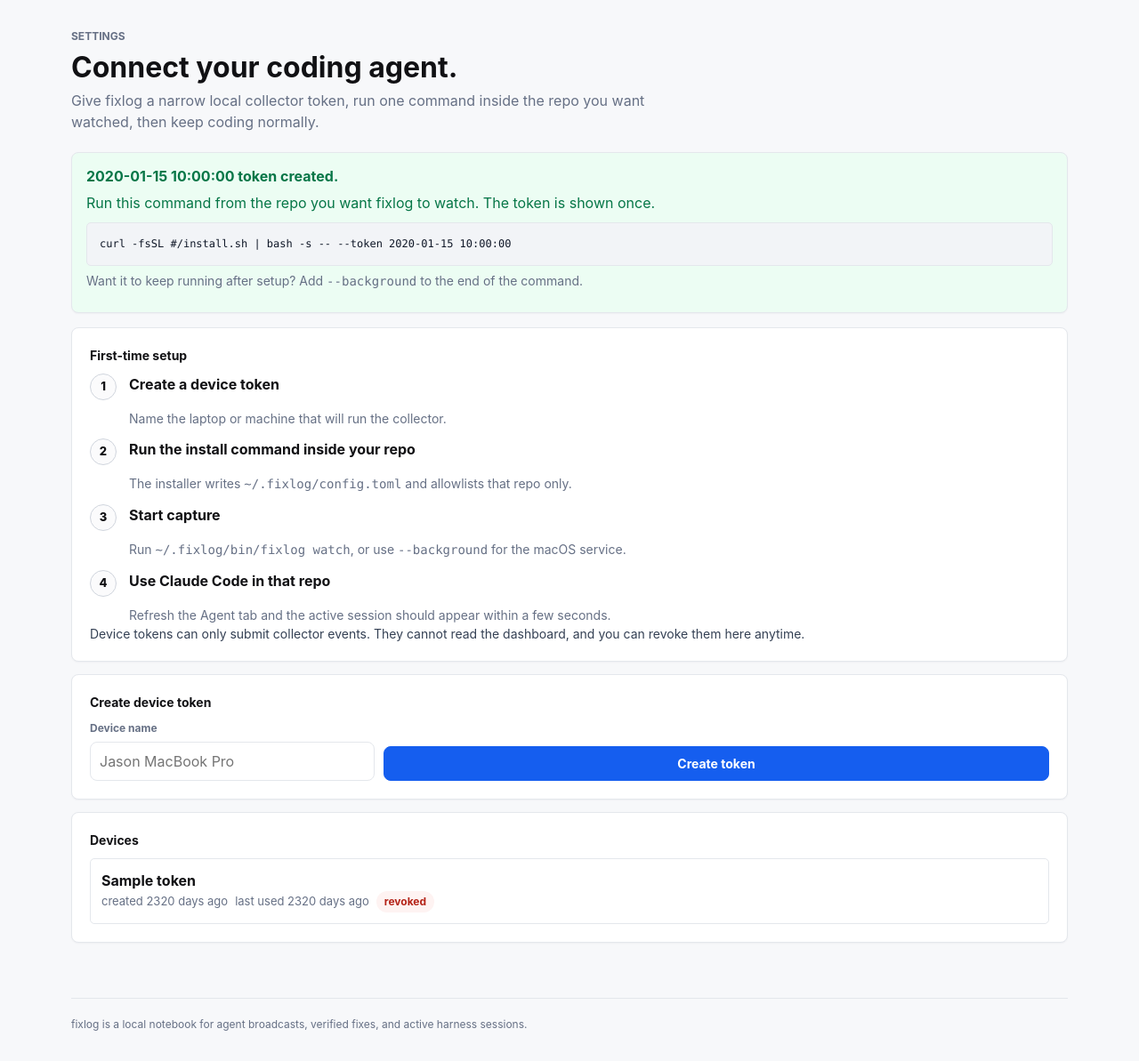
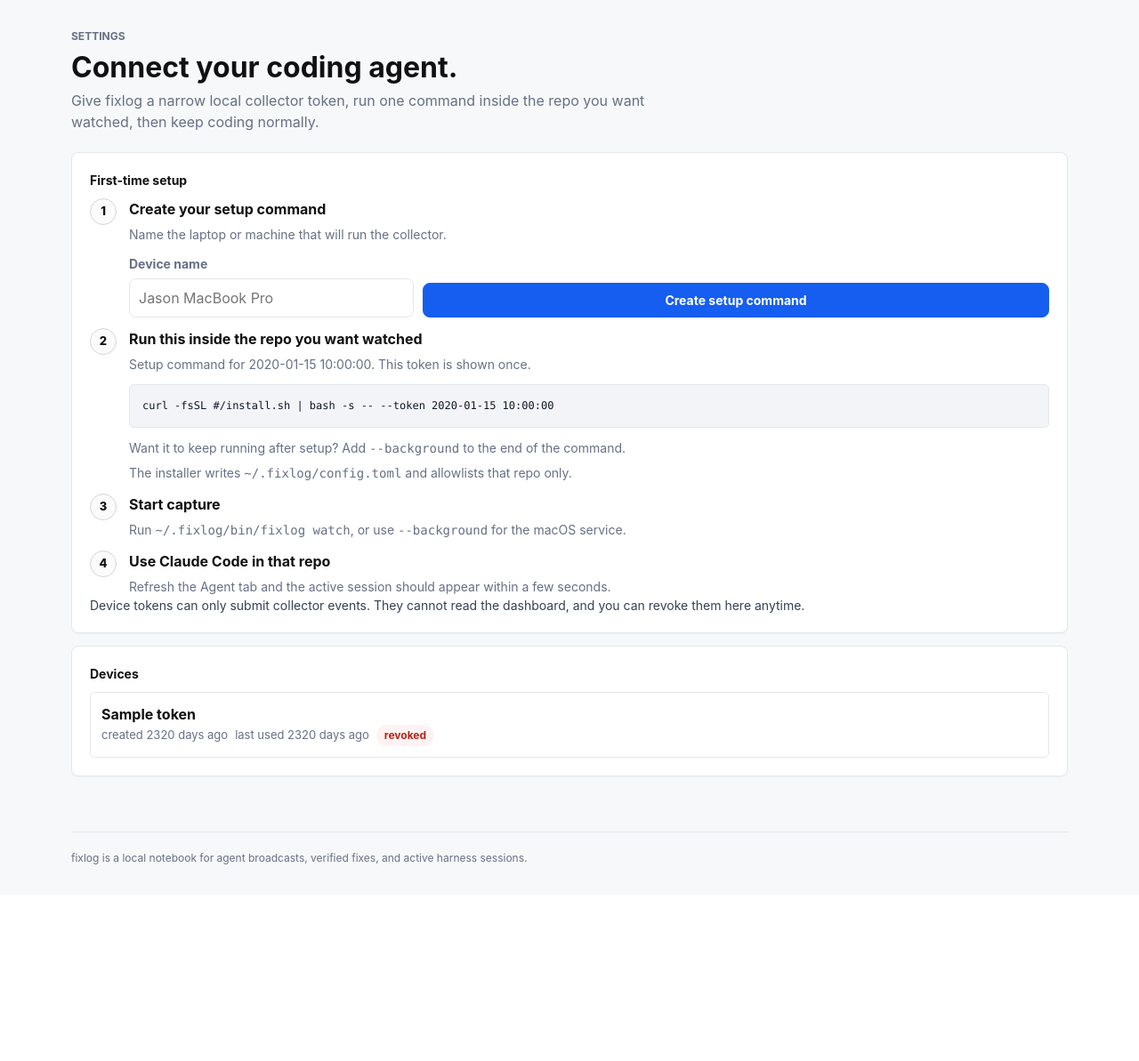
Before and after one commit to maanavagrawal/agent-messaging, a FastAPI app: template fixlog/web/templates/device_settings.html in a window 1280 px wide. Shown: the part 65-1258 px from the top of the page at 89% size. After the commit the page ends 1037 px from the top, so only its background shows below. Run offline with FastAPI, Linux system fonts and the light colour scheme; the template is opened without the code that fills it: most values are stand-ins (such as "Sample title", 1, 10 or a date in 2020); parts of the project's set-up code (start-up, migrations or seed data) failed here and were passed over; some libraries are stand-ins or nearby versions.

Commit message:
feat: integrate setup into dashboard onboarding

```diff
--- a/fixlog/web/static/styles.css
+++ b/fixlog/web/static/styles.css
@@ -655,16 +655,25 @@ summary {
   font-weight: 800;
 }
 
-.onboarding-steps strong,
-.onboarding-steps span {
+.setup-step-body {
   grid-column: 2;
+  display: grid;
+  gap: 6px;
 }
 
-.onboarding-steps strong {
-  margin-bottom: -8px;
+.setup-step-body .device-form {
+  margin-top: 6px;
 }
 
-.onboarding-steps span,
+.setup-command {
+  margin: 6px 0;
+}
+
+.muted-command {
+  color: var(--muted);
+}
+
+.setup-step-body span,
 .small-copy,
 .privacy-note {
   color: var(--muted);
--- a/fixlog/web/templates/device_settings.html
+++ b/fixlog/web/templates/device_settings.html
@@ -9,49 +9,52 @@
     </p>
   </section>
 
-  {% if created_token %}
-    <section class="notice notice-success">
-      <strong>{{ created_name }} token created.</strong>
-      <p>Run this command from the repo you want fixlog to watch. The token is shown once.</p>
-      <pre class="code-block"><code>curl -fsSL {{ public_url }}/install.sh | bash -s -- --token {{ created_token }}</code></pre>
-      <p class="small-copy">Want it to keep running after setup? Add <code>--background</code> to the end of the command.</p>
-    </section>
-  {% endif %}
-
   <section class="content-panel settings-panel">
     <h2>First-time setup</h2>
     <ol class="onboarding-steps">
       <li>
-        <strong>Create a device token</strong>
+        <div class="setup-step-body">
+          <strong>Create your setup command</strong>
           <span>Name the laptop or machine that will run the collector.</span>
+          <form class="device-form" method="post" action="/settings/devices">
+            <label class="login-field">
+              <span>Device name</span>
+              <input name="name" type="text" placeholder="Jason MacBook Pro" required>
+            </label>
+            <button class="button-primary" type="submit">Create setup command</button>
+          </form>
+        </div>
       </li>
       <li>
-        <strong>Run the install command inside your repo</strong>
+        <div class="setup-step-body">
+          <strong>Run this inside the repo you want watched</strong>
+          {% if created_token %}
+            <span>Setup command for {{ created_name }}. This token is shown once.</span>
+            <pre class="code-block setup-command"><code>curl -fsSL {{ public_url }}/install.sh | bash -s -- --token {{ created_token }}</code></pre>
+            <span>Want it to keep running after setup? Add <code>--background</code> to the end of the command.</span>
+          {% else %}
+            <span>Create a device token above to reveal the one-command installer.</span>
+            <pre class="code-block setup-command muted-command"><code>curl -fsSL {{ public_url }}/install.sh | bash -s -- --token flxdt_...</code></pre>
+          {% endif %}
           <span>The installer writes <code>~/.fixlog/config.toml</code> and allowlists that repo only.</span>
+        </div>
       </li>
       <li>
+        <div class="setup-step-body">
           <strong>Start capture</strong>
           <span>Run <code>~/.fixlog/bin/fixlog watch</code>, or use <code>--background</code> for the macOS service.</span>
+        </div>
       </li>
       <li>
+        <div class="setup-step-body">
           <strong>Use Claude Code in that repo</strong>
           <span>Refresh the Agent tab and the active session should appear within a few seconds.</span>
+        </div>
       </li>
     </ol>
     <p class="privacy-note">
       Device tokens can only submit collector events. They cannot read the dashboard, and you can revoke them here anytime.
     </p>
-  </section>
-
-  <section class="content-panel settings-panel">
-    <h2>Create device token</h2>
-    <form class="device-form" method="post" action="/settings/devices">
-      <label class="login-field">
-        <span>Device name</span>
-        <input name="name" type="text" placeholder="Jason MacBook Pro" required>
-      </label>
-      <button class="button-primary" type="submit">Create token</button>
-    </form>
   </section>
 
   <section class="content-panel settings-panel">
```
Also changed, not shown: tasks/lessons.md (+1 -0 lines), tasks/todo.md (+2 -1 lines), tests/test_web_views.py (+8 -4 lines). Lines whose indentation alone changed are shown as unchanged.
